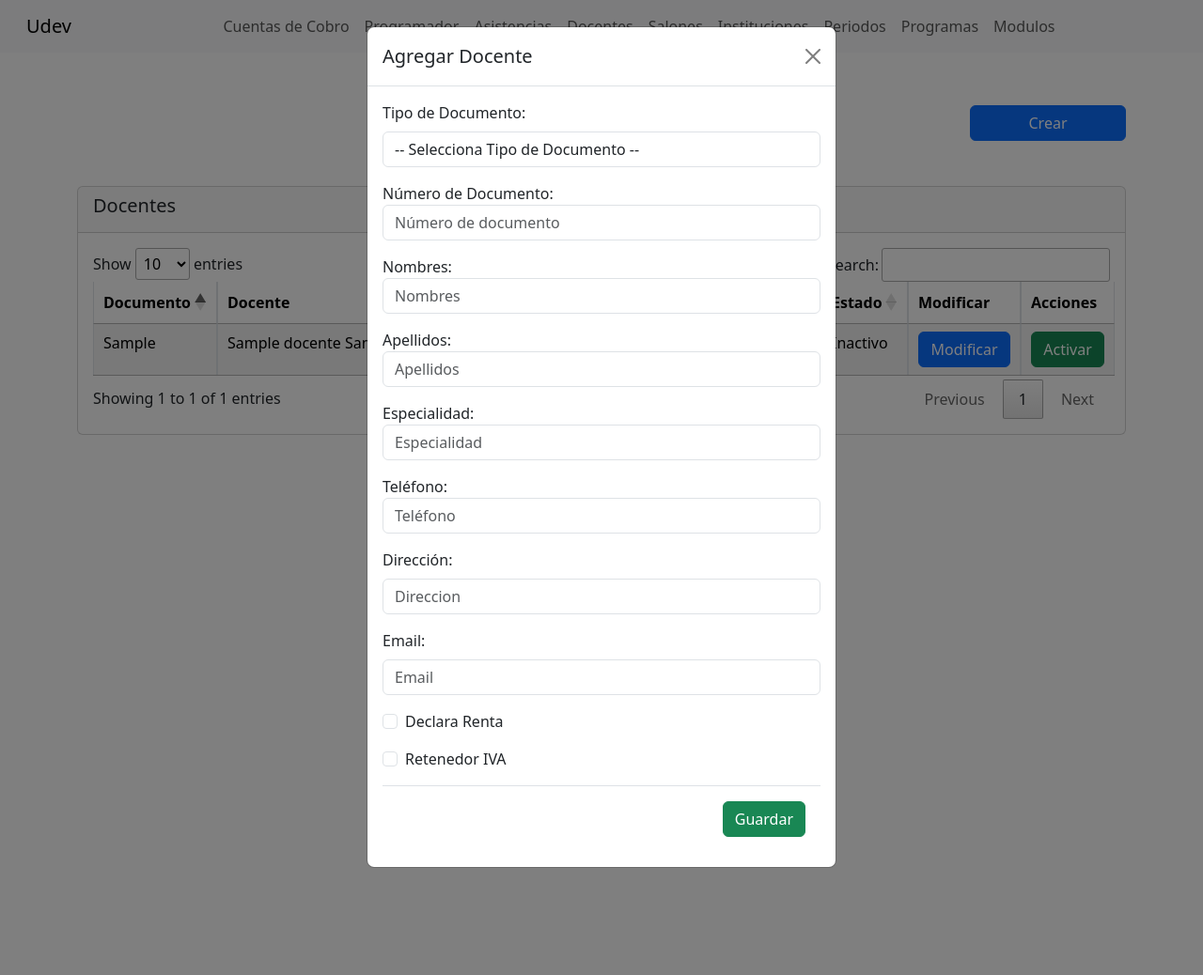
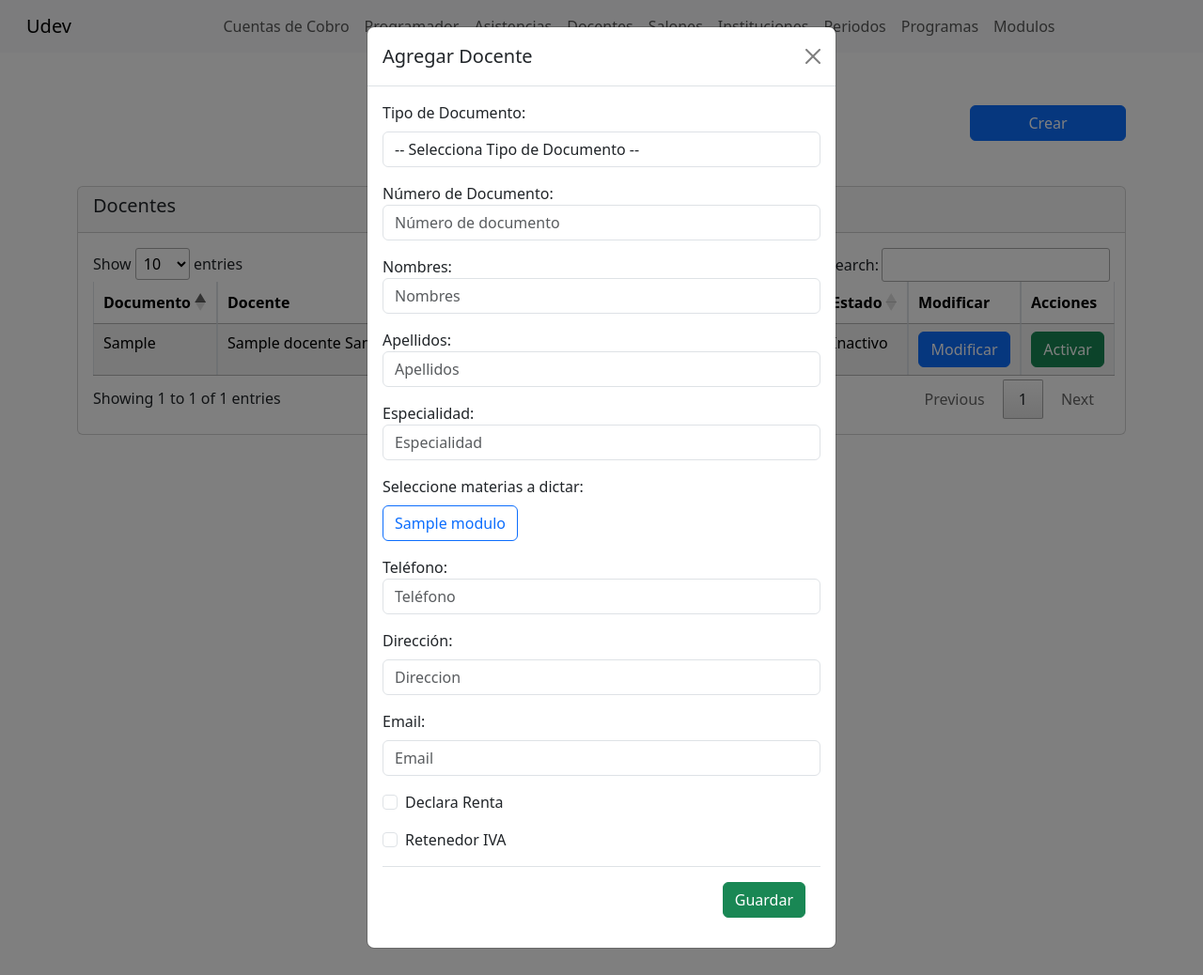
Before and after one commit to Sebiant/Udev-Proyect, a PHP site: page /docentes/docentes-vista.php in a window 1280 px wide, after a click on "Crear". Shown: the whole page at 94% size. Run offline with PHP 8.4, Linux system fonts and the light colour scheme; tables that the repository leaves empty or names only in its code hold one stand-in row (values such as "Sample post"); a stand-in replaces the project's code that opens the database connection; some libraries are stand-ins or nearby versions.

Commit message:
se trajeron las materias dentro de la rama docentes

```diff
--- a/docentes/docentes-controlador.php
+++ b/docentes/docentes-controlador.php
@@ -29,14 +29,14 @@ switch ($accion) {
                 exit;
             }
 
+            // Registro en tabla docentes
             $sql = "INSERT INTO docentes
                     (tipo_documento, numero_documento, nombres, apellidos, perfil_profesional, telefono, direccion, declara_renta, retenedor_iva, estado)
                     VALUES (?, ?, ?, ?, ?, ?, ?, ?, ?, ?)";
 
             $stmt = $conn->prepare($sql);
-
             if (!$stmt) {
-                throw new Exception("Error en la preparación de la consulta: " . $conn->error);
+                throw new Exception("Error en la preparación de la consulta para docentes: " . $conn->error);
             }
 
             $declara_renta = isset($_POST['declara_renta']) ? 1 : 0;
@@ -58,15 +58,15 @@ switch ($accion) {
             );
 
             if (!$stmt->execute()) {
-                throw new Exception($stmt->error, $stmt->errno);
+                throw new Exception("Error al insertar docente: " . $stmt->error);
             }
             $stmt->close();
 
-            // Insertar también en tabla usuarios
+            // Registro en tabla usuarios
             $sql_usuario = "INSERT INTO usuarios (correo, clave, rol, numero_documento) VALUES (?, ?, ?, ?)";
             $stmt_user = $conn->prepare($sql_usuario);
             if (!$stmt_user) {
-                throw new Exception("Error preparando usuario: " . $conn->error);
+                throw new Exception("Error preparando inserción en usuarios: " . $conn->error);
             }
 
             $clave_hashed = password_hash("numero_documento", PASSWORD_DEFAULT);
@@ -81,18 +81,59 @@ switch ($accion) {
             );
 
             if (!$stmt_user->execute()) {
-                throw new Exception($stmt_user->error, $stmt_user->errno);
+                throw new Exception("Error al insertar usuario: " . $stmt_user->error);
+            }
+            $stmt_user->close();
+
+            // Registro en docente_modulo con bucle for
+                if (!empty($_POST['id_modulo']) && is_array($_POST['id_modulo'])) {
+                    $sql_materias = "INSERT INTO docente_modulo (numero_documento, id_modulo) VALUES (?, ?)";
+                    $stmt_materias = $conn->prepare($sql_materias);
+                    if (!$stmt_materias) {
+                        throw new Exception("Error preparando inserción en docente_modulo: " . $conn->error);
                     }
 
-            $stmt_user->close();
+                    $id_modulos = $_POST['id_modulo']; // array de materias
 
-            echo json_encode(["status" => "success", "message" => "Docente registrado correctamente."]);
+                    for ($i = 0; $i < count($id_modulos); $i++) {
+                        $modulo_id = intval($id_modulos[$i]); // validación por si acaso
+                        $stmt_materias->bind_param('si', $_POST['numero_documento'], $modulo_id);
+                        if (!$stmt_materias->execute()) {
+                            throw new Exception("Error al insertar módulo del docente: " . $stmt_materias->error);
+                        }
+                    }
+
+                    $stmt_materias->close();
+                } else {
+                    throw new Exception("No se recibieron módulos válidos para asignar.");
+                }
+
+
+            $stmt_materias->close();
+
+            // Si todo funcionó bien
+            echo json_encode(["status" => "success", "message" => "Docente y módulo registrados correctamente."]);
 
         } catch (Exception $e) {
-            ob_clean();
+            ob_clean(); // Limpia la salida para evitar errores en JSON
             echo json_encode(["status" => "error", "message" => "Error al crear el registro: " . $e->getMessage()]);
         }
 
+        break;
+
+
+    case 'traerMaterias':
+        $sql_materias = "SELECT id_modulo, nombre FROM modulos";
+        $resultado = $conn->query($sql_materias);
+        $materias = [];
+
+        if ($resultado && $resultado->num_rows > 0) {
+            while ($fila = $resultado->fetch_assoc()) {
+                $materias[] = $fila;
+            }
+        }
+
+        echo json_encode($materias);
         break;
 
     case 'Modificar':
@@ -113,7 +154,6 @@ switch ($accion) {
             exit;
         }
 
-        // Actualizar docente
         $sql = "UPDATE docentes
                 SET tipo_documento = ?, nombres = ?, apellidos = ?, perfil_profesional = ?, telefono = ?, direccion = ?, declara_renta = ?, retenedor_iva = ?
                 WHERE numero_documento = ?";
@@ -143,15 +183,11 @@ switch ($accion) {
             echo "Error al preparar consulta de docente: " . $conn->error;
         }
 
-        // Actualizar correo del usuario
         $sql_usuario = "UPDATE usuarios SET correo = ? WHERE numero_documento = ?";
-
-        $stmt = $conn->prepare($sql_usuario); // <-- ESTA LÍNEA ES IMPORTANTE
+        $stmt = $conn->prepare($sql_usuario);
 
         if ($stmt) {
             $email = $_POST['email'];
-            $numero_documento;
-
             $stmt->bind_param("ss", $email, $numero_documento);
 
             if ($stmt->execute()) {
@@ -165,9 +201,7 @@ switch ($accion) {
             echo "Error al preparar consulta de usuario: " . $conn->error;
         }
 
-
         break;
-
 
     case 'cambiarEstado':
         $numero_documento = $_POST['numero_documento'];
@@ -180,6 +214,7 @@ switch ($accion) {
         if (!$stmt->execute()) {
             echo "Error al cambiar el estado: " . $stmt->error;
         }
+
         $stmt->close();
         break;
 
@@ -188,11 +223,11 @@ switch ($accion) {
             echo json_encode(["error" => "Número de documento no proporcionado"]);
             exit;
         }
+
         $sql = "SELECT d.*, u.correo
                 FROM docentes d
                 LEFT JOIN usuarios u ON d.numero_documento = u.numero_documento
                 WHERE d.numero_documento = ?";
-
 
         $stmt = $conn->prepare($sql);
 
@@ -209,6 +244,7 @@ switch ($accion) {
         } else {
             echo json_encode(['error' => 'Registro no encontrado']);
         }
+
         $stmt->close();
         break;
 
@@ -222,7 +258,6 @@ switch ($accion) {
         $pageSize = isset($_POST['pageSize']) ? (int)$_POST['pageSize'] : 10;
         $offset = ($page - 1) * $pageSize;
 
-            // Total de registros
         $totalRecordsSql = "SELECT COUNT(*) AS total FROM docentes WHERE nombres LIKE ? OR apellidos LIKE ? OR tipo_documento LIKE ? OR numero_documento LIKE ?";
         $stmt = $conn->prepare($totalRecordsSql);
 
@@ -239,7 +274,6 @@ switch ($accion) {
         $totalRecords = $totalResult->fetch_assoc()['total'];
         $stmt->close();
 
-            // Consulta principal
         $sql = "SELECT d.tipo_documento, d.numero_documento, d.nombres, d.apellidos,
                        CONCAT(d.nombres, ' ', d.apellidos) AS nombre_completo, d.perfil_profesional,
                        d.telefono, d.direccion, u.correo AS email, d.declara_renta,
@@ -249,7 +283,6 @@ switch ($accion) {
                 WHERE d.nombres LIKE ? OR d.apellidos LIKE ? OR d.tipo_documento LIKE ? OR d.numero_documento LIKE ?
                 ORDER BY d.estado DESC
                 LIMIT ?, ?";
-
 
         $stmt = $conn->prepare($sql);
 
@@ -269,80 +302,55 @@ switch ($accion) {
             $data[] = $row;
         }
 
-            ob_clean(); // limpia antes de enviar JSON
+        ob_clean();
         echo json_encode([
             'data' => $data,
             'recordsTotal' => $totalRecords,
             'recordsFiltered' => $totalRecords,
         ]);
         break;
-
 }
 
 $conn->close();
 
 function validarTelefono($telefono) {
     include '../conexion.php';
-
     $sql = "SELECT telefono FROM docentes WHERE telefono = ?";
     $stmt = $conn->prepare($sql);
-
-    if (!$stmt) {
-        return false;
-    }
-
+    if (!$stmt) return false;
     $stmt->bind_param("s", $telefono);
     $stmt->execute();
     $stmt->store_result();
-
     $telefono_valido = ($stmt->num_rows === 0);
-
     $stmt->close();
     $conn->close();
-
     return $telefono_valido;
 }
 
 function validarCedula($cedula) {
     include '../conexion.php';
-
     $sql = "SELECT numero_documento FROM docentes WHERE numero_documento = ?";
     $stmt = $conn->prepare($sql);
-
-    if (!$stmt) {
-        return false;
-    }
-
+    if (!$stmt) return false;
     $stmt->bind_param("s", $cedula);
     $stmt->execute();
     $stmt->store_result();
-
     $cedula_valida = ($stmt->num_rows === 0);
-
     $stmt->close();
     $conn->close();
-
     return $cedula_valida;
 }
 
 function validarCorreo($correo) {
     include '../conexion.php';
-
     $sql = "SELECT correo FROM usuarios WHERE correo = ?";
     $stmt = $conn->prepare($sql);
-
-    if (!$stmt) {
-        return false;
-    }
-
+    if (!$stmt) return false;
     $stmt->bind_param("s", $correo);
     $stmt->execute();
     $stmt->store_result();
-
     $correo_valido = ($stmt->num_rows === 0);
-
     $stmt->close();
     $conn->close();
-
     return $correo_valido;
 }
--- a/docentes/docentes-vista.php
+++ b/docentes/docentes-vista.php
@@ -79,6 +79,12 @@ include_once '../componentes/header.php';
                             <input type="text" name="perfil_profesional" id="perfil_profesional" class="form-control" placeholder="Especialidad">
                         </div>
                         <div class="mb-3">
+                            <label class="form-label">Seleccione materias a dictar:</label>
+                            <div class="d-flex flex-wrap gap-2" id="materiasContainer" aria-label="Materias">
+                                <!-- Los botones dinámicos se agregarán aquí -->
+                            </div>
+                        </div>
+                        <div class="mb-3">
                             <label for="telefono">Teléfono:</label>
                             <input type="text" name="telefono" id="telefono" class="form-control" maxlength="10" pattern="\d{10}" placeholder="Teléfono">
                         </div>
@@ -142,9 +148,12 @@ include_once '../componentes/header.php';
                         <label for="apellidos">Apellidos:</label>
                         <input type="text" name="apellidos" class="form-control" placeholder="Apellidos">
                     </div>
-                    <div class="mb-3">
-                        <label for="perfil">Especialidad:</label>
-                        <input type="text" name="perfil_profesional" id="perfil_profesional" class="form-control" placeholder="Especialidad">
+                        <!-- en el modal de editar -->
+                        <div class="mb-3">
+                        <label class="form-label">Seleccione materias a dictar:</label>
+                        <div class="d-flex flex-wrap gap-2" id="materiasContainerEditar" aria-label="Materias">
+                            <!-- Aquí van las materias para editar -->
+                        </div>
                     </div>
                     <div class="mb-3">
                         <label for="telefono">Teléfono:</label>
@@ -178,7 +187,7 @@ include_once '../componentes/header.php';
 <?php
 include_once '../componentes/footer.php';
 ?>
-<script src="js/Consultas-Docentes.js"></script>
+<script src="js/Validation-Docentes.js"></script>
 <script src="js/Datatable-Docentes.js"></script>
 <script>
     function crearDocente() {
@@ -249,7 +258,7 @@ include_once '../componentes/footer.php';
             contentType: false,
             success: function(response) {
                 console.log('Respuesta del servidor:', response);
-                //location.reload();
+                location.reload();
             },
             error: function(xhr, status, error) {
                 console.error('Error:', error);
@@ -257,3 +266,26 @@ include_once '../componentes/footer.php';
         });
     }
 </script>
+<script>
+$(document).ready(function () {
+  $.ajax({
+    url: "Docentes-Controlador.php?accion=traerMaterias",
+    method: "GET",
+    dataType: "json",
+    success: function (materias) {
+      materias.forEach(function (materia) {
+        const checkboxId = `materia_${materia.id_modulo}`;
+
+        const checkbox = `<input type="checkbox" class="btn-check" id="${checkboxId}" name="materias[]" value="${materia.id_modulo}" autocomplete="off">`;
+
+        const label = `<label class="btn btn-outline-primary" for="${checkboxId}">${materia.nombre}</label>`;
+
+        $("#materiasContainer").append(checkbox + label);
+      });
+    },
+    error: function () {
+      $("#materiasContainer").html("<p class='text-danger'>No se pudieron cargar las materias.</p>");
+    }
+  });
+});
+</script>
```
Lines whose indentation alone changed are shown as unchanged.
